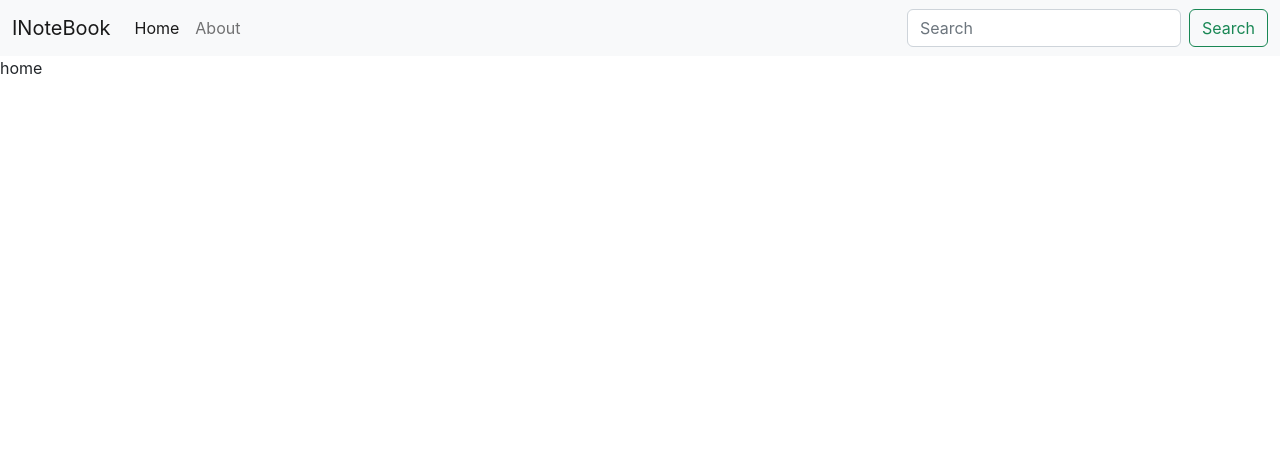
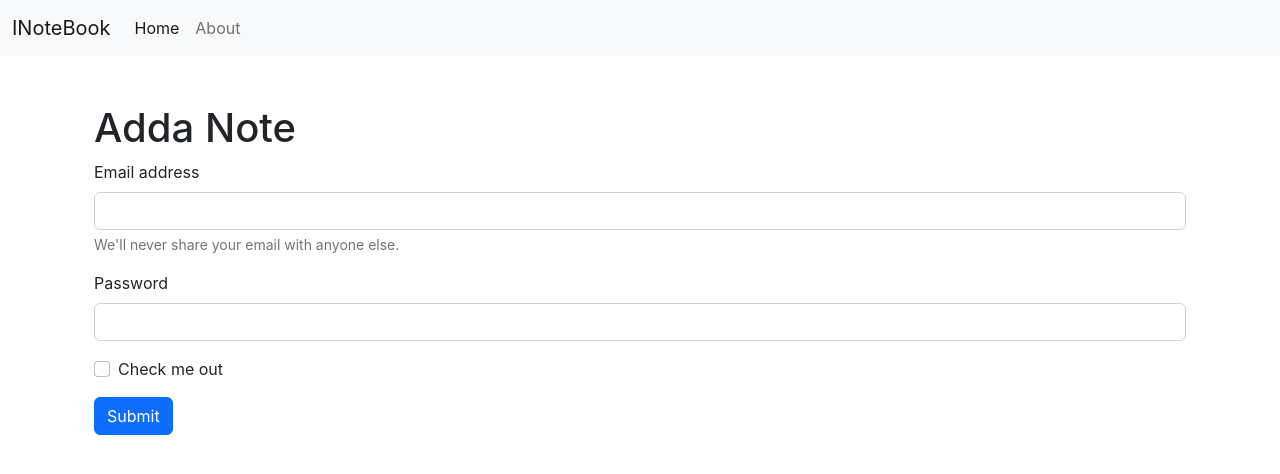
Before and after one commit to brijal091/iNoteBook, a React (Create React App) app: page / in a window 1280 px wide. Shown: the top 474 px of the page. Built offline with nearby package versions, Linux system fonts and the light colour scheme.

Commit message:
Video 59 : UseLocation Hook. Very Useful

```diff
--- a/src/App.js
+++ b/src/App.js
@@ -1,4 +1,3 @@
-import logo from './logo.svg';
 import './App.css';
 import About from './components/About'
 import {
@@ -16,12 +15,14 @@
     <NoteState>
       <Router>
         <NavBar></NavBar>
+        <div className="container">
           <Routes>
               <Route exact path="/"  element = {<Home/>}/>
           </Routes>
           <Routes>
               <Route exact path="/about"  element = {<About/>}/>
           </Routes>
+          </div>
       </Router>
     </NoteState>
     </>
--- a/src/components/About.js
+++ b/src/components/About.js
@@ -1,14 +1,7 @@
-import React, { useEffect } from 'react';
-import { useContext } from 'react';
-import noteContext from '../context/notes/noteContext';
+import React from 'react';
 
 export default function About() {
-  const a = useContext(noteContext)
-
-  useEffect(() => {
-    a.update();
-  },[])
   return (
-    <div>This is {a.state.name}</div>
+    <div>This is page</div>
   )
 }
--- a/src/components/Home.js
+++ b/src/components/Home.js
@@ -1,7 +1,27 @@
 import React from 'react';
 
-export default function home() {
+export default function Home() {
   return (
-    <div>home</div>
+    <div className="container my-5">
+      <h1>Adda Note</h1>
+
+
+      <form>
+        <div className="mb-3">
+          <label htmlFor="exampleInputEmail1" className="form-label">Email address</label>
+          <input type="email" className="form-control" id="exampleInputEmail1" aria-describedby="emailHelp"/>
+          <div id="emailHelp" className="form-text">We'll never share your email with anyone else.</div>
+        </div>
+        <div className="mb-3">
+          <label htmlFor="exampleInputPassword1" className="form-label">Password</label>
+          <input type="password" className="form-control" id="exampleInputPassword1"/>
+        </div>
+        <div className="mb-3 form-check">
+          <input type="checkbox" className="form-check-input" id="exampleCheck1"/>
+          <label className="form-check-label" htmlFor="exampleCheck1">Check me out</label>
+        </div>
+        <button type="submit" className="btn btn-primary">Submit</button>
+      </form>
+    </div>
   )
 }
--- a/src/components/NavBar.js
+++ b/src/components/NavBar.js
@@ -1,7 +1,12 @@
-import React from "react";
-import { Link } from "react-router-dom";
+import React, {useEffect} from "react";
+import { Link, useLocation } from "react-router-dom";
+
 
 export default function NavBar() {
+  let location = useLocation();
+  useEffect(() => {
+    console.log(location.pathname);
+  }, [location]);
   return (
     <>
       <nav className="navbar navbar-expand-lg navbar-light bg-light">
@@ -24,18 +29,18 @@
           <div className="collapse navbar-collapse" id="navbarSupportedContent">
             <ul className="navbar-nav me-auto mb-2 mb-lg-0">
               <li className="nav-item">
-                <Link className="nav-link active" aria-current="page" to="/">
+                <Link className={`nav-link ${location.pathname ==="/"? "active": ""}`} aria-current="page" to="/">
                   Home
                 </Link>
               </li>
               <li className="nav-item">
-                <Link className="nav-link" to="/about">
+                <Link className={`nav-link ${location.pathname ==="/about"? "active": ""}`} to="/about">
                   About
                 </Link>
               </li>
 
             </ul>
-            <form className="d-flex">
+            {/* <form className="d-flex">
               <input
                 className="form-control me-2"
                 type="search"
@@ -45,7 +50,7 @@
               <button className="btn btn-outline-success" type="submit">
                 Search
               </button>
-            </form>
+            </form> */}
           </div>
         </div>
       </nav>
--- a/src/context/notes/NotesState.js
+++ b/src/context/notes/NotesState.js
@@ -1,24 +1,11 @@
-import react, { useState } from "react";
 import NoteContext from "./noteContext";
 
 // This is our Context API
 const NoteState = (props) => {
-    const s1 = {
-        "name":"harry",
-        "class" : "sb"
-    }
-
-    // To Update these values we will use use State
-    const [state, setState] = useState(s1)
-    const update = () => {
-        setTimeout(() => {
-            setState({"name" : "Brijal", "class" : "A"})
-        }, 5000)
-    }
 
     return (
         // Remember the Syntex
-        <NoteContext.Provider value = {{state, update}}>
+        <NoteContext.Provider value = {{}}>
             {props.children}
         </NoteContext.Provider>
     )
```
Lines whose indentation alone changed are shown as unchanged.
